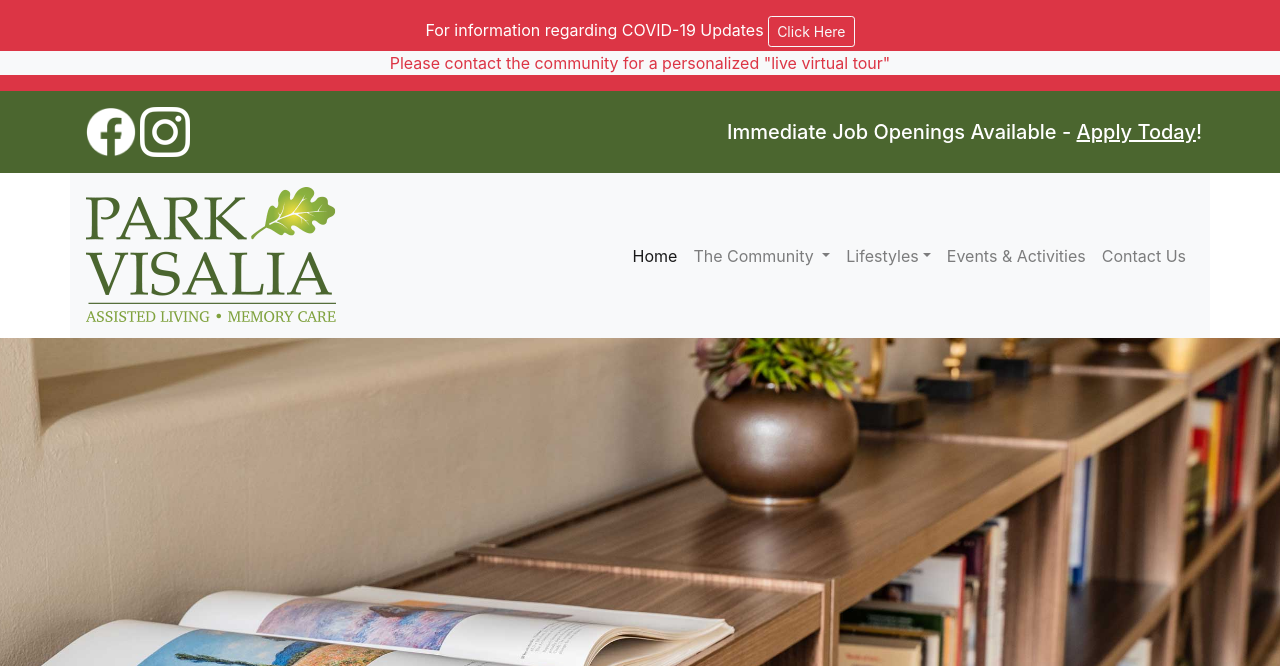
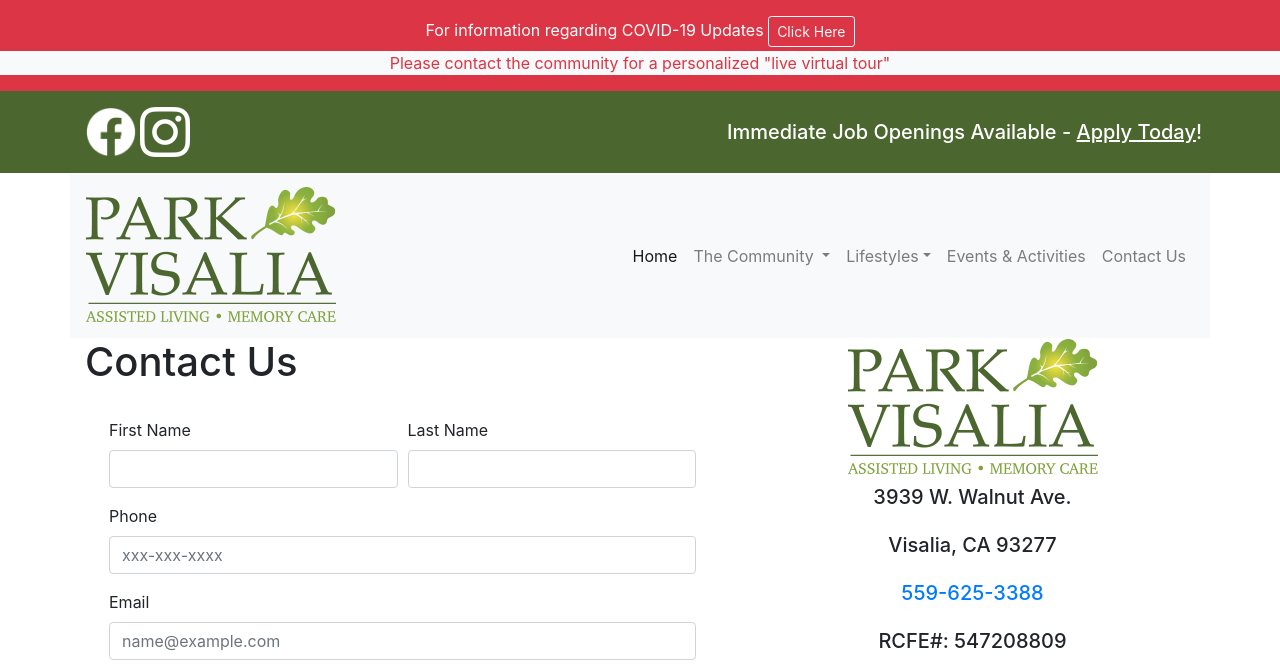
Before and after one commit to BrentWallace/park-visalia, a Node server app: page /contact in a window 1280 px wide. Shown: the top 666 px of the page. Run offline with Node 20, Linux system fonts and the light colour scheme; some libraries are stand-ins or nearby versions.

Commit message:
Removed the photo from the contact page

```diff
--- a/templates/views/contact.hbs
+++ b/templates/views/contact.hbs
@@ -14,13 +14,6 @@
 <body>
   {{> header}}
   <div class="container-fluid p-0">
-    <div class="row">
-      <div class="col">
-        <div class="jumbotron jumbotron-fluid"
-          style="background-image: url('img/contact.jpg');background-position:center;background-size:cover;height:600px;">
-        </div>
-      </div>
-    </div>
     <div class="row">
       <div class="container">
         <div class="row">
```
